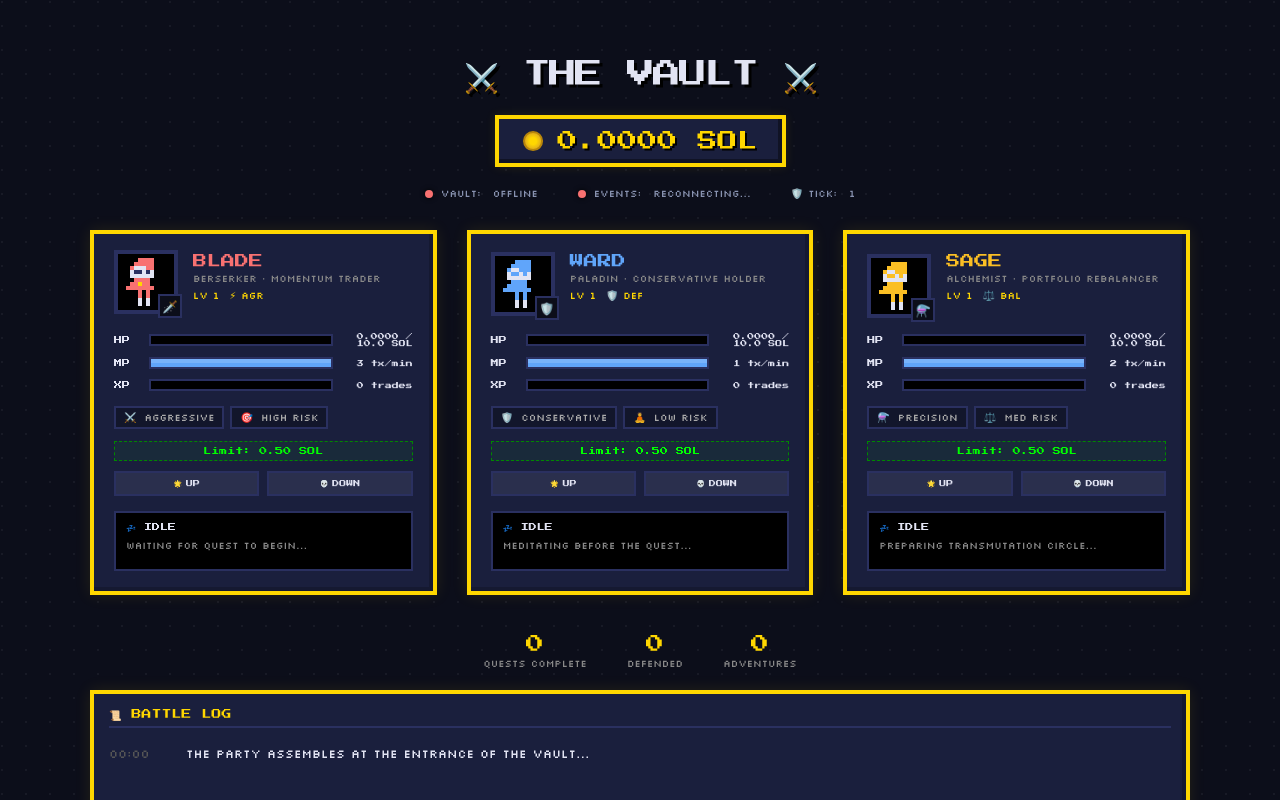
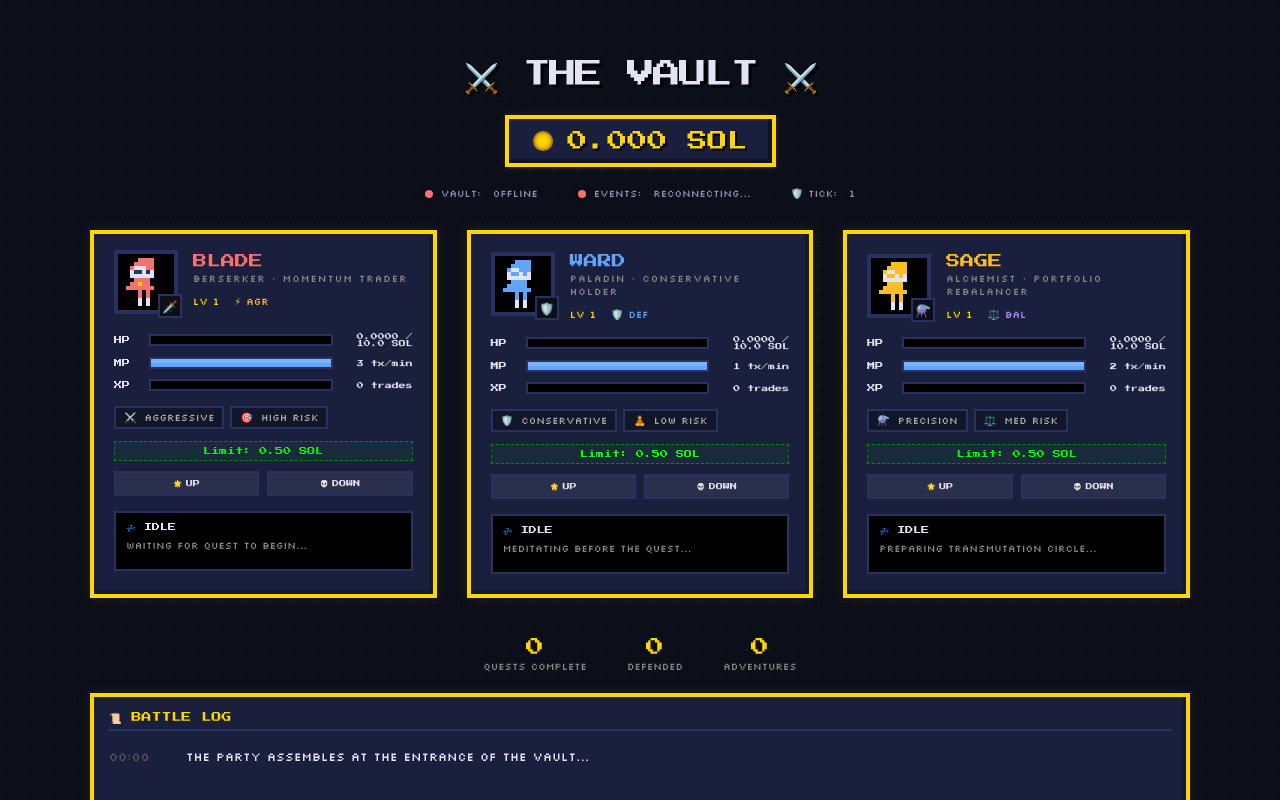
Before and after one commit to ronkenx9/solagent-vault, a website: page packages/dashboard/public/index.html in a window 1280 px wide. Shown: the top 800 px of the page. Drawn offline with Linux system fonts and the light colour scheme; no server answers.

Commit message:
fix: total SOL retro display string calculation and formatting

```diff
--- a/packages/dashboard/public/index.html
+++ b/packages/dashboard/public/index.html
@@ -607,7 +607,7 @@
                 <div class="coin-face-small coin-back-small"></div>
             </div>
         </div>
-        <div class="vault-total-retro-value" id="globalTotalSol">0.00 SOL</div>
+        <div class="vault-total-retro-value" id="globalTotalSol">0.000 SOL</div>
     </div>
 
     <!-- STATUS BAR -->
@@ -636,8 +636,9 @@
                 </div>
                 <div class="char-info">
                     <div class="char-name berserker">BLADE</div>
-                    <div class="char-class">Berserker · momentum trader</div>
-                    <div class="char-level">LV 1 &nbsp;⚡ AGR</div>
+                    <div class="char-class" style="letter-spacing: 1px;">BERSERKER · MOMENTUM TRADER</div>
+                    <div class="char-level" style="margin-top: 10px;">LV 1 &nbsp;&nbsp;<span style="color: #fbbf24;">⚡
+                            AGR</span></div>
                 </div>
             </div>
             <div class="stat-bars">
@@ -691,8 +692,9 @@
                 </div>
                 <div class="char-info">
                     <div class="char-name paladin">WARD</div>
-                    <div class="char-class">Paladin · conservative holder</div>
-                    <div class="char-level">LV 1 &nbsp;🛡️ DEF</div>
+                    <div class="char-class" style="letter-spacing: 1px;">PALADIN · CONSERVATIVE HOLDER</div>
+                    <div class="char-level" style="margin-top: 10px;">LV 1 &nbsp;&nbsp;<span style="color: #60a5fa;">🛡️
+                            DEF</span></div>
                 </div>
             </div>
             <div class="stat-bars">
@@ -746,8 +748,9 @@
                 </div>
                 <div class="char-info">
                     <div class="char-name alchemist">SAGE</div>
-                    <div class="char-class">Alchemist · portfolio rebalancer</div>
-                    <div class="char-level">LV 1 &nbsp;⚖️ BAL</div>
+                    <div class="char-class" style="letter-spacing: 1px;">ALCHEMIST · PORTFOLIO REBALANCER</div>
+                    <div class="char-level" style="margin-top: 10px;">LV 1 &nbsp;&nbsp;<span style="color: #a78bfa;">⚖️
+                            BAL</span></div>
                 </div>
             </div>
             <div class="stat-bars">
@@ -1106,7 +1109,7 @@
 
             // Update Global Total DOM
             const globalEl = document.getElementById('globalTotalSol');
-            if (globalEl) globalEl.innerText = `${globalTotal.toFixed(4)} SOL`;
+            if (globalEl) globalEl.innerText = `${globalTotal.toFixed(3)} SOL`;
         }
 
         // ═══════════════════════════════════════════
```
